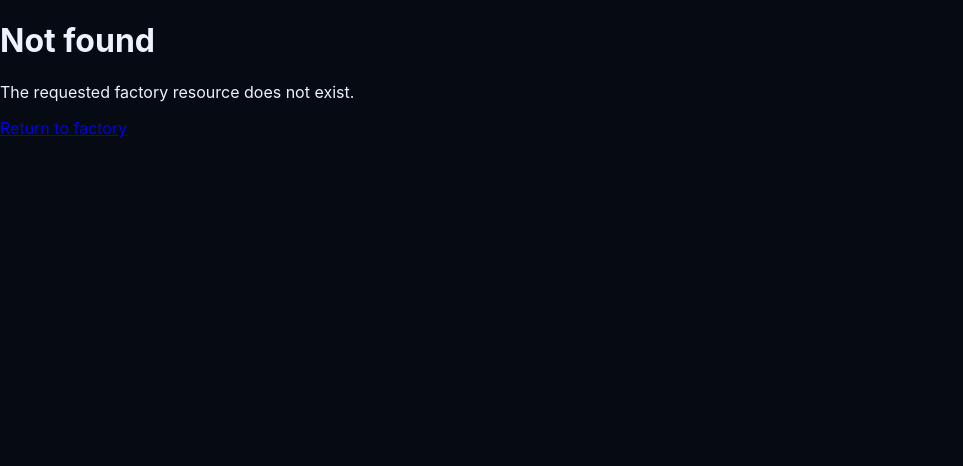
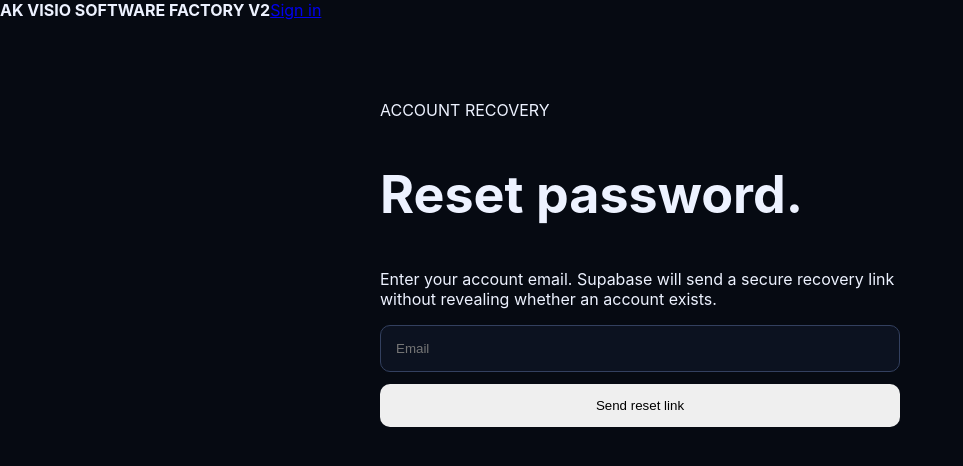
Before and after one commit to Yudi8377/AK-VISIO-SOFTWARE-FACTORY-V2, a Next.js app: page /forgot-password in a window 1280 px wide. Before the commit this address had no page. Shown: the top 466 px of the page, without its empty margins (0-963 px from the left). Built offline with nearby package versions, Linux system fonts and the light colour scheme.

Commit message:
Add Supabase password recovery page

```diff
--- /dev/null
+++ b/app/forgot-password/page.tsx
@@ -0,0 +1,30 @@
+'use client'
+
+import { useState } from 'react'
+import Link from 'next/link'
+import { createClient } from '@/lib/supabase-browser'
+
+const SITE_URL = 'https://ak-visio-software-factory-v2.dwahyudi8377.workers.dev'
+
+export default function ForgotPassword() {
+  const [email, setEmail] = useState('')
+  const [busy, setBusy] = useState(false)
+  const [message, setMessage] = useState('')
+  const [error, setError] = useState('')
+
+  async function submit(e: React.FormEvent) {
+    e.preventDefault()
+    setBusy(true)
+    setMessage('')
+    setError('')
+    const supabase = createClient()
+    const { error } = await supabase.auth.resetPasswordForEmail(email, {
+      redirectTo: `${SITE_URL}/update-password`,
+    })
+    setBusy(false)
+    if (error) setError(error.message)
+    else setMessage('If the account exists, a password reset email has been sent. Check your inbox and spam folder.')
+  }
+
+  return <main className="shell"><header className="topbar"><strong>AK VISIO <span>SOFTWARE FACTORY V2</span></strong><Link href="/login">Sign in</Link></header><section style={{maxWidth:520,margin:'80px auto'}}><p className="eyebrow">ACCOUNT RECOVERY</p><h1 style={{fontSize:52}}>Reset password.</h1><p className="lede">Enter your account email. Supabase will send a secure recovery link without revealing whether an account exists.</p><form onSubmit={submit} style={{display:'grid',gap:12}}><input required type="email" value={email} onChange={e=>setEmail(e.target.value)} placeholder="Email" autoComplete="email" style={{padding:15,borderRadius:10,border:'1px solid #33405f',background:'#0c1220',color:'#eef3ff'}}/><button disabled={busy} className="primary" style={{padding:14,border:0,borderRadius:10}}>{busy?'Sending…':'Send reset link'}</button></form>{message&&<p role="status">{message}</p>}{error&&<p role="alert">{error}</p>}</section></main>
+}
```
